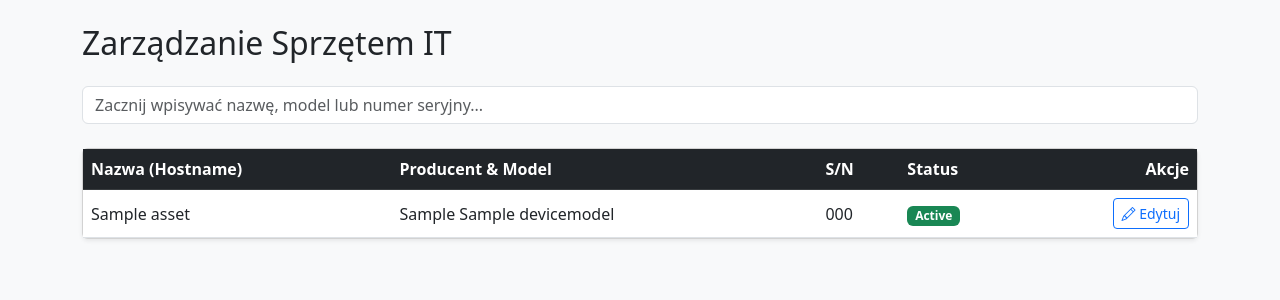
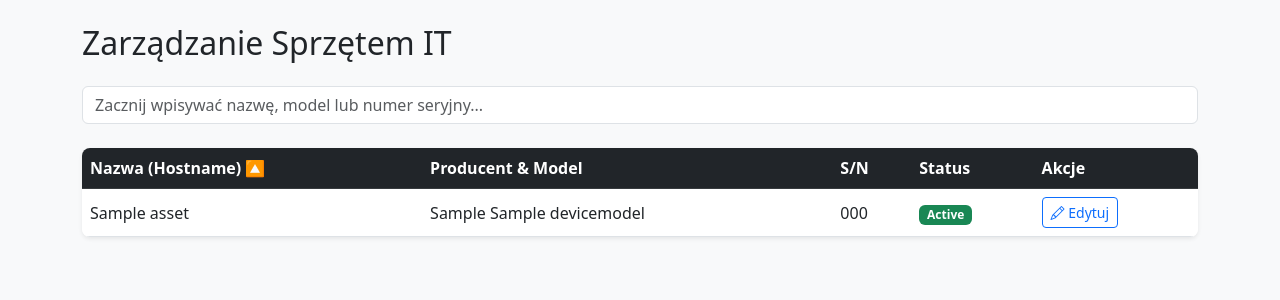
Before and after one commit to vilart/asset_management, a Django app: page /assets/ in a window 1280 px wide. Shown: the part 56-356 px from the top of the page. Run offline with Django 5.2, Linux system fonts and the light colour scheme; tables that the repository leaves empty hold one stand-in row (values such as "Sample post"); some libraries are stand-ins or nearby versions.

Commit message:
chore: restore dynamic htmx sorting in headers

```diff
--- a/assets/templates/assets/asset_list.html
+++ b/assets/templates/assets/asset_list.html
@@ -12,16 +12,47 @@
            hx-select="#asset-table"
            hx-swap="outerHTML">
 
-    <div class="card shadow-sm">
+    <div class="card shadow-sm border-0 rounded-3 overflow-hidden">
         <div class="card-body p-0">
             <table id="asset-table" class="table table-hover mb-0 align-middle">
                 <thead class="table-dark">
                     <tr>
-                        <th>Nazwa (Hostname)</th>
-                        <th>Producent & Model</th>
-                        <th>S/N</th>
-                        <th>Status</th>
-                        <th class="text-end">Akcje</th> </tr>
+                            <th style="cursor: pointer;"
+                                hx-get="{% url 'asset_list' %}?sort={% if current_sort == 'name' %}-name{% else %}name{% endif %}"
+                                hx-include="[name='search']"
+                                hx-target="#asset-table"
+                                hx-select="#asset-table"
+                                hx-swap="outerHTML">
+                                Nazwa (Hostname) {% if current_sort == 'name' %}🔼{% elif current_sort == '-name' %}🔽{% endif %}
+                            </th>
+
+                            <th style="cursor: pointer;"
+                                hx-get="{% url 'asset_list' %}?sort={% if current_sort == 'device_model__manufacturer' %}-device_model__manufacturer{% else %}device_model__manufacturer{% endif %}"
+                                hx-include="[name='search']"
+                                hx-target="#asset-table"
+                                hx-select="#asset-table"
+                                hx-swap="outerHTML">
+                                Producent & Model {% if current_sort == 'device_model__manufacturer' %}🔼{% elif current_sort == '-device_model__manufacturer' %}🔽{% endif %}
+                            </th>
+
+                            <th style="cursor: pointer;"
+                                hx-get="{% url 'asset_list' %}?sort={% if current_sort == 'serial_number' %}-serial_number{% else %}serial_number{% endif %}"
+                                hx-include="[name='search']"
+                                hx-target="#asset-table"
+                                hx-select="#asset-table"
+                                hx-swap="outerHTML">
+                                S/N {% if current_sort == 'serial_number' %}🔼{% elif current_sort == '-serial_number' %}🔽{% endif %}
+                            </th>
+
+                            <th style="cursor: pointer;"
+                                hx-get="{% url 'asset_list' %}?sort={% if current_sort == 'status' %}-status{% else %}status{% endif %}"
+                                hx-include="[name='search']"
+                                hx-target="#asset-table"
+                                hx-select="#asset-table"
+                                hx-swap="outerHTML">
+                                Status {% if current_sort == 'status' %}🔼{% elif current_sort == '-status' %}🔽{% endif %}
+                            </th>
+                        <th>Akcje</th> </tr>
                 </thead>
                 <tbody>
                     {% for asset in assets %}
@@ -38,7 +69,7 @@
                                 {{ asset.get_status_display }}
                             </span>
                         </td>
-                        <td class="text-end">
+                        <td>
                             <a href="{% url 'asset_update' asset.pk %}" class="btn btn-sm btn-outline-primary">
                                 <i class="bi bi-pencil"></i> Edytuj
                             </a>
```
